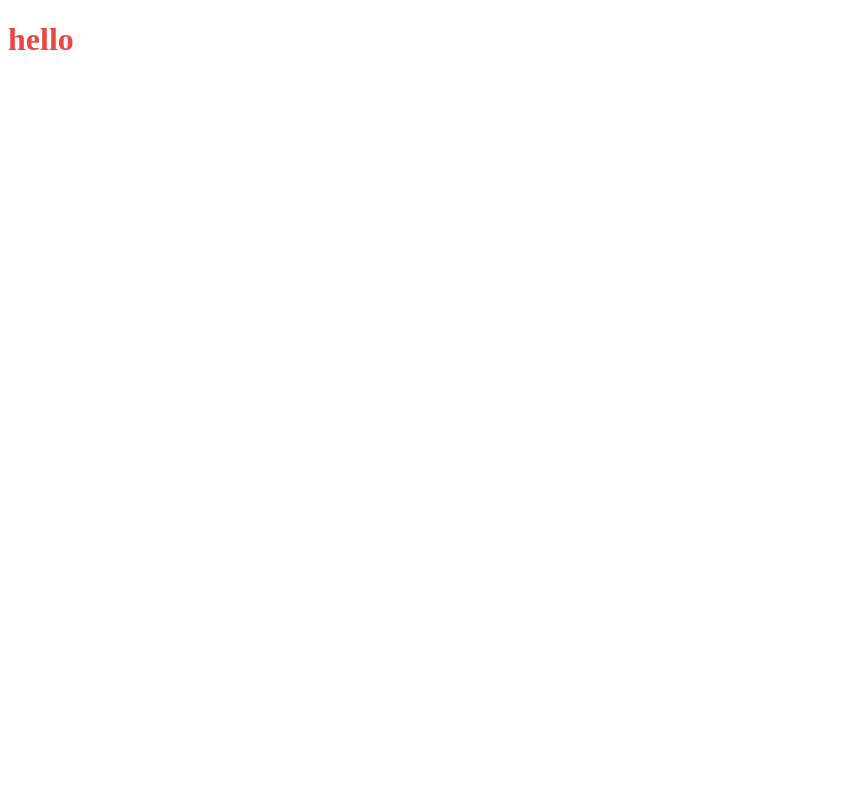
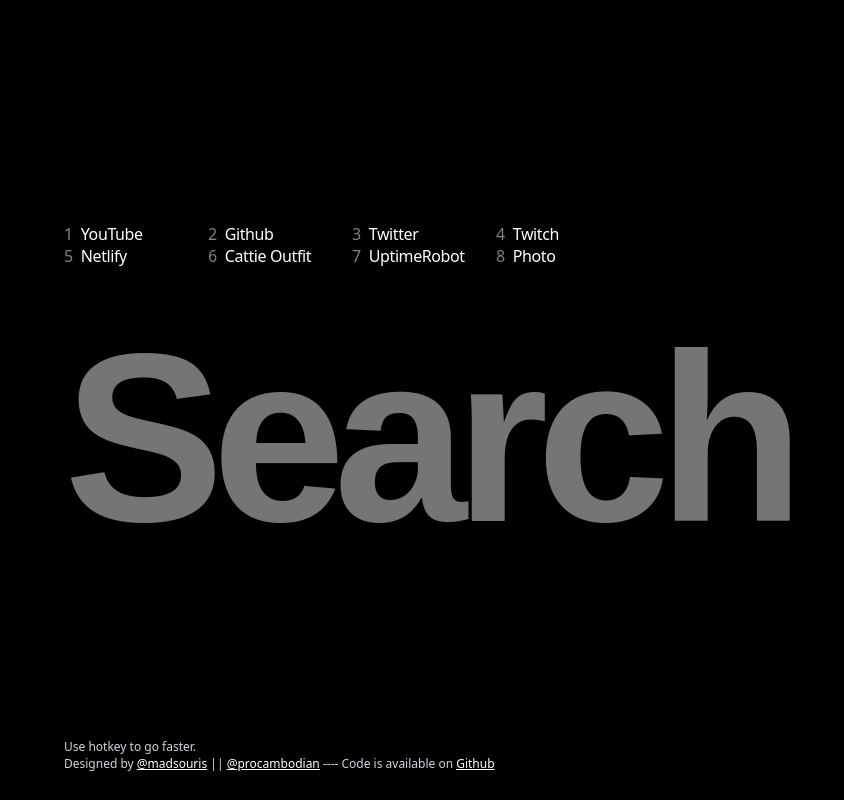
Before and after one commit to madsouris/startpage, a Vue app: page / in a window 1280 px wide. Shown: the whole page, without its empty margins (0-844 px from the left). Built offline with nearby package versions, Linux system fonts and the light colour scheme.

Commit message:
finished design

```diff
--- a/src/App.vue
+++ b/src/App.vue
@@ -1,7 +1,23 @@
 <template>
-    <h1 class="text-red-500">hello</h1>
+    <main
+        class="flex flex-col bg-black min-h-screen justify-center text-white px-4 md:px-16">
+        <LinkSection />
+        <SearchSection />
+    </main>
+    <footer class="fixed bottom-0 w-full bg-black">
+        <FooterSection />
+    </footer>
 </template>
 
-<script setup></script>
+<script setup>
+import SearchSection from './components/SearchSection.vue'
+import LinkSection from './components/LinkSection.vue'
+import FooterSection from './components/FooterSection.vue'
+</script>
 
-<style scoped></style>
+<style>
+body {
+    padding: 0;
+    margin: 0;
+}
+</style>
--- /dev/null
+++ b/src/components/FooterSection.vue
@@ -0,0 +1,25 @@
+<template>
+    <section class="px-4 md:px-16 py-4">
+        <p class="text-gray-300 text-[0.75rem] font-sans">
+            Use hotkey to go faster. <br />
+            Designed by
+            <a
+                class="text-white hover:no-underline transition-all"
+                href="//vannrith.com"
+                >@madsouris</a
+            >
+            ||
+            <a
+                class="text-white hover:no-underline transition-all"
+                href="//instagram.com/procambodia"
+                >@procambodian</a
+            >
+            ---- Code is available on
+            <a
+                class="text-white hover:no-underline transition-al"
+                href="//github.com/madsouris/startpage"
+                >Github</a
+            >
+        </p>
+    </section>
+</template>
--- /dev/null
+++ b/src/components/LinkSection.vue
@@ -0,0 +1,72 @@
+<template>
+    <section class="mb-8">
+        <ul
+            class="list-none m-0 p-0 flex flex-row flex-wrap gap-4 md:gap-3 lg:gap-0 w-full md:w-1/2">
+            <li v-for="link in links" class="w-1/3 md:w-1/4">
+                <a
+                    :href="link.url"
+                    class="text-white font-sans no-underline font-medium tracking-tight hover:underline">
+                    <span class="opacity-50 mr-2">
+                        {{ link.id }}
+                    </span>
+                    <span>
+                        {{ link.name }}
+                    </span>
+                </a>
+            </li>
+        </ul>
+    </section>
+</template>
+
+<script>
+import { defineComponent } from 'vue'
+export default defineComponent({
+    name: 'LinkSection',
+    data() {
+        return {
+            links: {
+                youtube: {
+                    url: 'https://youtube.com',
+                    name: 'YouTube',
+                    id: '1',
+                },
+                github: {
+                    url: 'https://github.com',
+                    name: 'Github',
+                    id: '2',
+                },
+                twitter: {
+                    url: 'https://twitter.com',
+                    name: 'Twitter',
+                    id: '3',
+                },
+                twitch: {
+                    url: 'https://twitch.tv',
+                    name: 'Twitch',
+                    id: '4',
+                },
+                netlify: {
+                    url: 'https://netlify.com',
+                    name: 'Netlify',
+                    id: '5',
+                },
+                cattie: {
+                    url: 'https://cattieoutfit.com',
+                    name: 'Cattie Outfit',
+                    id: '6',
+                },
+                uptime: {
+                    url: 'https://uptimerobot.com',
+                    name: 'UptimeRobot',
+                    id: '7',
+                },
+                photo: {
+                    url: 'https://photo.google.com',
+                    name: 'Photo',
+                    id: '8',
+                },
+            },
+        }
+    },
+})
+</script>
--- /dev/null
+++ b/src/components/SearchSection.vue
@@ -0,0 +1,16 @@
+<template>
+    <form action="https://google.com/search" method="get">
+        <input
+            type="text"
+            name="q"
+            placeholder="Search"
+            class="transition-all w-full font-bold bg-black border-0 px-0 text-white text-[5rem] md:text-[10rem] lg:text-[15rem] placeholder-tracking-tighter placeholder-font-bold placeholder-text[5rem] md:placeholder-text-[10rem] lg:placeholder-text-[15rem] active:border-0 active:outline-0 focus:border-0 focus:border-b focus:border-gray-800 focus:outline-0 hover:bg-gray-900 hover:bg-opacity-20 hover:cursor-pointer" />
+    </form>
+</template>
+
+<script>
+import { defineComponent } from 'vue'
+export default defineComponent({
+    name: 'SearchSection',
+})
+</script>
```
